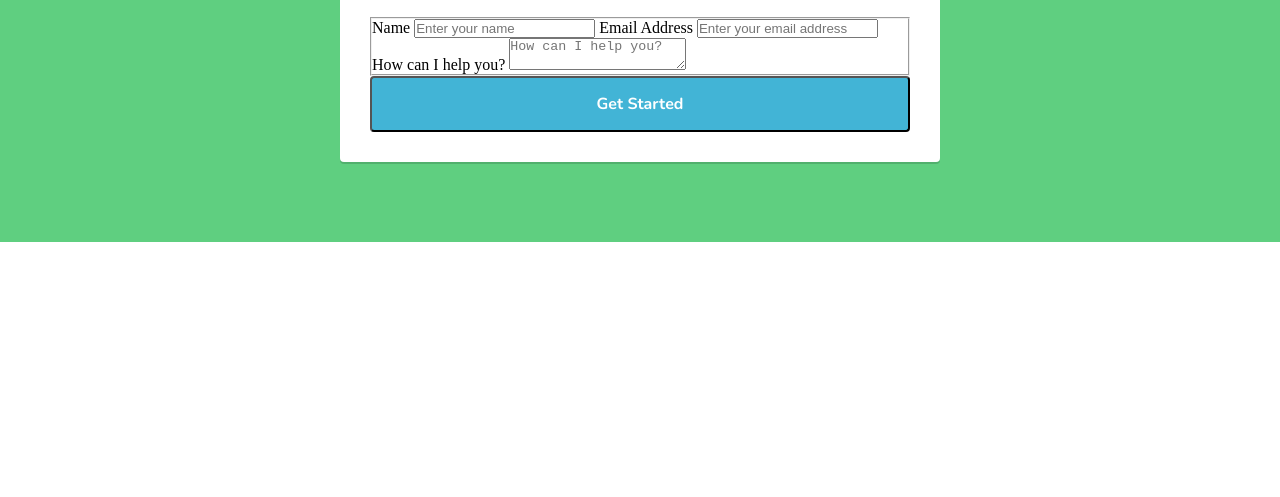
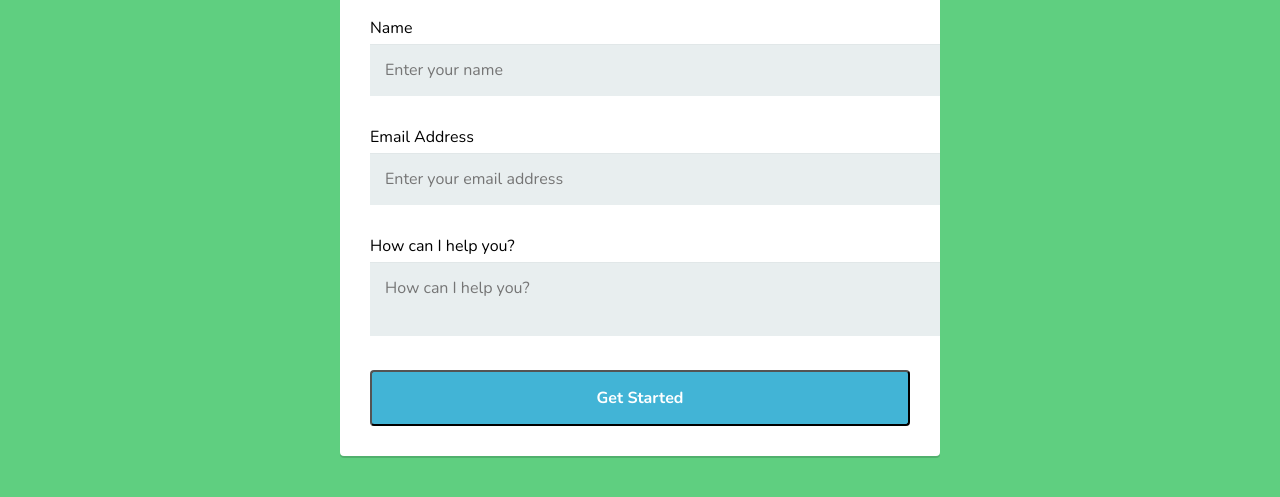
Before and after one commit to codecarrot-net/branding, a plain HTML site: page index.html in a window 1280 px wide. Shown: the part 297-794 px from the top of the page. Drawn offline with nearby package versions, Linux system fonts and the light colour scheme.

Commit message:
add css of the contact form

```diff
--- a/css/cc-ad.css
+++ b/css/cc-ad.css
@@ -82,4 +82,33 @@
   color: #fff;
   text-decoration: none; }
 
-/*# sourceMappingURL=cc-ad.css.map */
+fieldset {
+	border: none;
+}
+
+label {
+	float: left;
+	display: block;
+	margin-bottom: 5px;
+    font-size: 16px;
+    font-family: "Nunito", sans-serif;
+}
+
+input[type="text"],
+input[type="email"],
+textarea {
+  background: rgba(255,255,255,0.1);
+  border: none;
+  font-size: 16px;
+  height: auto;
+  margin: 0;
+  outline: 0;
+  padding: 15px;
+  font-family: 'Nunito', sans-serif;
+  width: 100%;
+  background-color: #e8eeef;
+  color: #8a97a0;
+  box-shadow: 0 1px 0 rgba(0,0,0,0.03) inset;
+  margin-bottom: 30px;
+  resize: none;
+}
```
